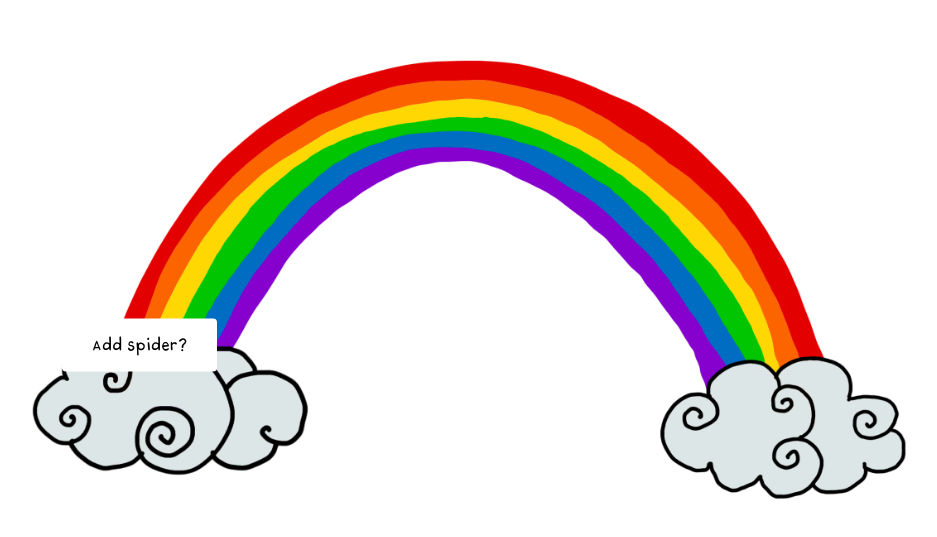
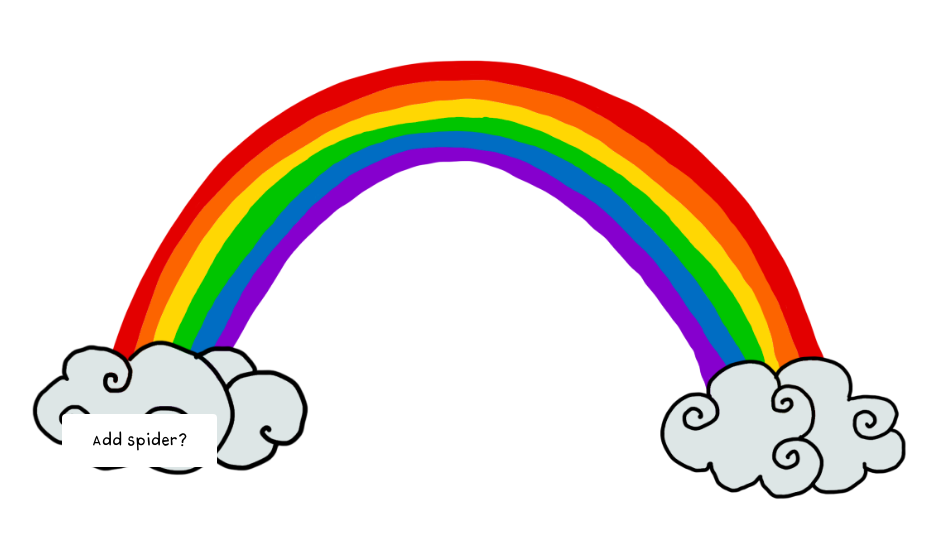
Before and after one commit to wiggitywhitney/vibe_practice, a React (Vite) app: page / in a window 1280 px wide. Shown: the part 161-698 px from the top of the page, without its empty margins (173-1110 px from the left). Built offline with nearby package versions, Linux system fonts and the light colour scheme.

Commit message:
style(App.css): Restore AddSpiderButton positioning and rainbow layout styles

```diff
--- a/src/App.css
+++ b/src/App.css
@@ -63,11 +63,20 @@ h1 {
   width: 100%;
   max-width: 900px;
   margin: 0 auto;
+  display: flex;
+  flex-direction: column;
+  align-items: center;
+}
+
+.rainbow-layout img {
+  width: 100%;
+  height: auto;
+  display: block;
 }
 
 .rainbow-layout .add-spider-button {
   position: absolute;
-  left: 5%;   /* Adjust this value to move closer/farther from the left cloud */
-  top: 65%;   /* Adjust this value to move up/down as needed */
-  transform: translateY(-50%);
+  left: 5%;
+  bottom: 10%;
+  transform: none;
 }
```
